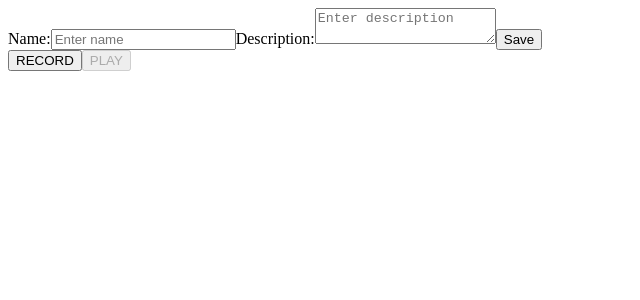
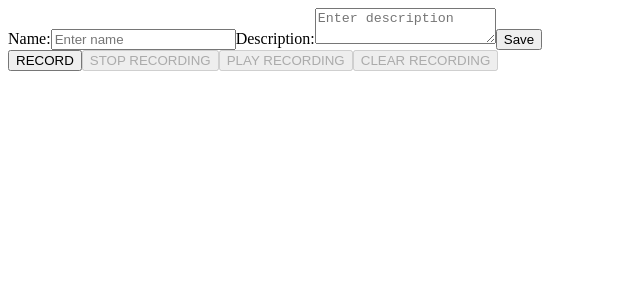
Before and after one commit to micail/todo, a React app: page / in a window 1280 px wide. Shown: the top 300 px of the page, without its empty margins (0-640 px from the left). Built offline with nearby package versions, Linux system fonts and the light colour scheme.

Commit message:
Add creation date

```diff
--- a/src/components/App.jsx
+++ b/src/components/App.jsx
@@ -3,6 +3,8 @@ import React, { useEffect, useState } from 'react';
 import { connect, useDispatch } from 'react-redux';
 import { updateEntry, deleteEntry } from '../store/actions/toDoEntryActions';
 import { recording, playing, idle } from '../store/actions/appState';
+
+import { clearRecord } from '../store/actions/recordActions';
 
 import Form from './Form';
 import List from './List';
@@ -24,12 +26,16 @@ const App = (props) => {
     dispatch(recording());
   };
 
-  const idleRecord = () => {
+  const stopRecording = () => {
     dispatch(idle());
   };
 
-  const playRecord = () => {
+  const playRecording = () => {
     dispatch(playing());
+  };
+
+  const clearRecording = () => {
+    dispatch(clearRecord());
   };
 
   const renderInDelay = (element, delay) => {
@@ -52,7 +58,7 @@ const App = (props) => {
         const delay = i * 2000;
         return renderInDelay(r, delay);
       });
-      idleRecord();
+      stopRecording();
     } else {
       setToDoList(props.toDoEntries);
     }
@@ -62,8 +68,10 @@ const App = (props) => {
     <div>
       <Form />
       <List toDoEntries={toDoList} updateEntry={updateToDO} deleteEntry={deleteToDo} />
-      <Button name="record" action={startRecording} dis={(props.appState !== 'RECORDING')} />
-      <Button name="play" action={playRecord} dis={shouldEnablePlayButton()} />
+      <Button name="Record" action={startRecording} dis={(props.appState !== 'RECORDING')} />
+      <Button name="Stop Recording" action={stopRecording} dis={(props.appState == 'RECORDING')} />
+      <Button name="Play Recording" action={playRecording} dis={shouldEnablePlayButton()} />
+      <Button name="Clear Recording" action={clearRecording} dis={(props.appState !== 'RECORDING' && props.recordState.size > 0)} />
     </div>
   );
 };
--- a/src/components/Form.jsx
+++ b/src/components/Form.jsx
@@ -19,7 +19,7 @@ const Form = ({ name, description, id, resetState }) => {
     if (!id) {
       const hash = () => Math.random().toString(36).slice(2);
       event.preventDefault();
-      dispatch(createEntry({ name: toDo.name, description: toDo.description, id: hash() }));
+      dispatch(createEntry({ name: toDo.name, description: toDo.description, id: hash(), creationDate: new Date()}));
     } else {
       dispatch(updateEntry({ name: toDo.name, description: toDo.description, id }));
       resetState();
--- a/src/components/List.jsx
+++ b/src/components/List.jsx
@@ -18,7 +18,7 @@ const List = ({ toDoEntries, deleteEntry, updateEntry }) => {
           <div>
             <h1>{name}</h1>
             <p>{description}</p>
-            <Button name="delete" action={deleteEntry} id={id} dis />
+            <Button name="remove" action={deleteEntry} id={id} dis />
             <button name="update" type="button" onClick={() => (setUpdate(id))}>UPDATE</button>
           </div>
         ) : (<Form resetState={resetState} updateEntry={updateEntry} name={name} description={description} id={id} />)
--- a/src/store/actions/recordActions.jsx
+++ b/src/store/actions/recordActions.jsx
@@ -1,5 +1,4 @@
-import RECORD from '../types/recordType';
+import { RECORD, CLEAR_RECORD } from '../types/recordType';
 
-const record = (toDoS) => ({ type: RECORD, toDoS });
-
-export default record;
+export const record = (toDoS) => ({ type: RECORD, toDoS });
+export const clearRecord = () => ({ type: CLEAR_RECORD });
--- a/src/store/reducers/recordReducer.jsx
+++ b/src/store/reducers/recordReducer.jsx
@@ -1,5 +1,5 @@
 import { List } from 'immutable';
-import RECORD from '../types/recordType';
+import { RECORD, CLEAR_RECORD } from '../types/recordType';
 
 export const INITIAL_STATE = List();
 
@@ -7,6 +7,8 @@ const recordReducer = (state = INITIAL_STATE, action) => {
   switch (action.type) {
     case RECORD:
       return state.push(action.toDoS);
+    case CLEAR_RECORD:
+      return INITIAL_STATE;
     default:
       return state;
   }
--- a/src/store/store.jsx
+++ b/src/store/store.jsx
@@ -4,7 +4,7 @@ import toDoEntries from './reducers/toDoEntryReducer';
 import recordState from './reducers/recordReducer';
 import appState from './reducers/appStateReducer';
 
-import record from './actions/recordActions';
+import { record } from './actions/recordActions';
 
 const recordChange = (prevToDoEntries, nextToDoEntries, store) => {
   const prevToDoEntriesJSON = JSON.stringify(prevToDoEntries.toJS());
--- a/src/store/types/recordType.jsx
+++ b/src/store/types/recordType.jsx
@@ -1,3 +1,2 @@
-const RECORD = 'RECORD';
-
-export default RECORD;
+export const RECORD = 'RECORD';
+export const CLEAR_RECORD = 'CLEAR_RECORD';
```
